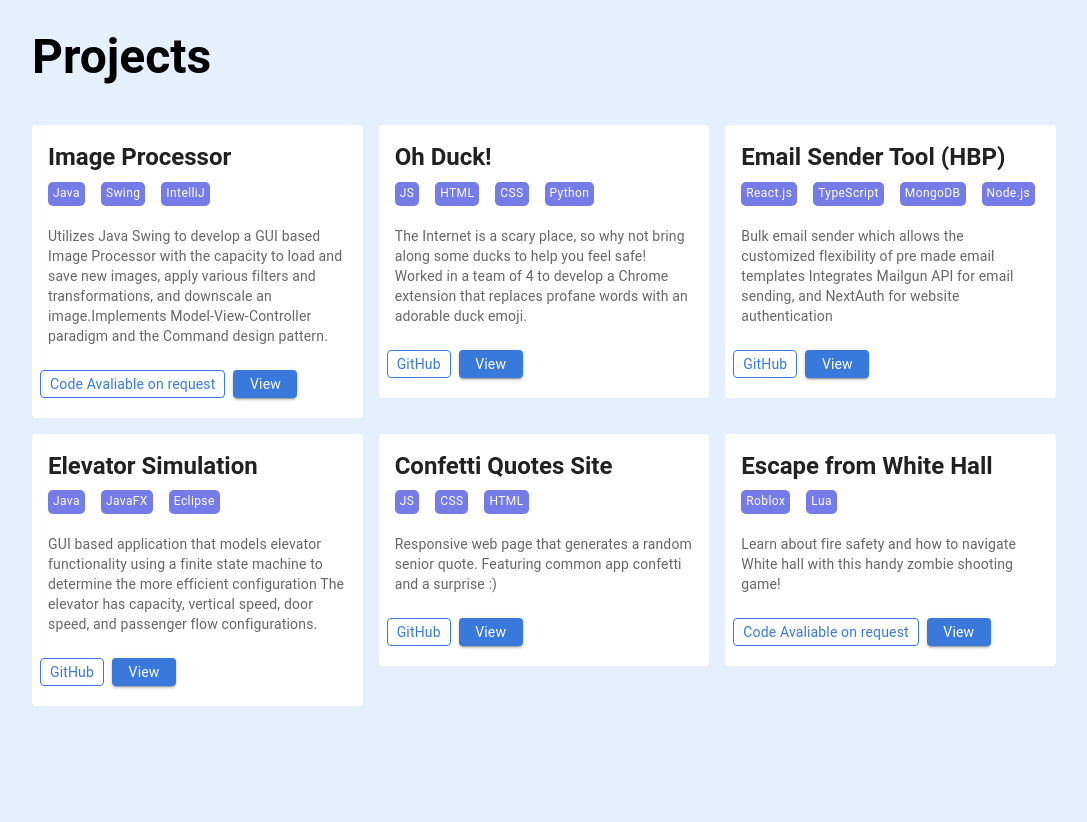
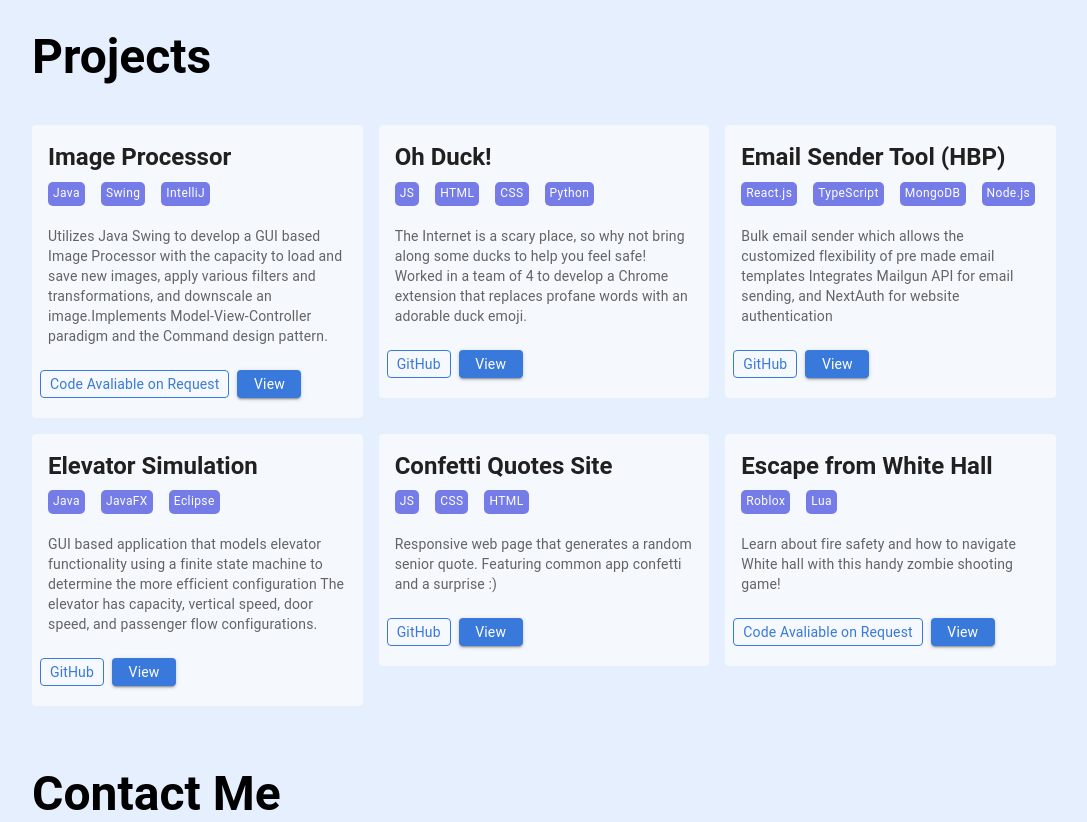
Before and after one commit to karynayen/karyna-portfolio, a React (Create React App) app: page / in a window 1280 px wide. Shown: the part 740-1562 px from the top of the page, without its empty margins (96-1183 px from the left). Before the commit the page ends 1446 px from the top, so only its background shows below. Built offline with nearby package versions, Linux system fonts and the light colour scheme.

Commit message:
fix styles

```diff
--- a/src/App.js
+++ b/src/App.js
@@ -1,5 +1,5 @@
 import './App.css';
-import { GlobalStyles, Stack, } from '@mui/material';
+import { GlobalStyles, Stack, Box } from '@mui/material';
 import { CenteredBox, IntroPaper, IntroHeadingTypography, IntroBodyTypography, IntroOutlinedButton } from './styles/app.styles.js';
 import LinkedInIcon from '@mui/icons-material/LinkedIn';
 import GitHubIcon from '@mui/icons-material/GitHub';
@@ -7,12 +7,14 @@ import EmailIcon from '@mui/icons-material/Email';
 import MyToolbar from './components/toolbar/toolbar.js';
 import resume from './resume.pdf';
 import Projects from './components/projects/projects.js';
+import Contact from './components/contact/contact.js';
 
 
 //abstract later
 // make sure everything is formated for phones
 //figure out some cool animations on scrolling!!
 // background can include leaves for hiking vibes
+//- Make the first part fill up the entire page and then add a cool arrow animation under it lol
 function App() {
   const backgroundColor = '#E6EFFE';
   const buttonColor = '#3979DB';
@@ -42,7 +44,7 @@ function App() {
             <br></br>
           </IntroHeadingTypography>
           <Stack spacing={2} direction="row">
-            {/* how to add functionality to the buttons */}
+            {/* MAKE THIS BUTTON SCROLL TO AN ELEMENT*/}
             <IntroOutlinedButton variant="outlined">Projects</IntroOutlinedButton>
             <IntroOutlinedButton onClick={onDownload} variant="outlined">
               Resume
@@ -51,7 +53,7 @@ function App() {
           </Stack>
 
           <IntroBodyTypography variant="body1">
-            I am a second-year computer science student at Northeastern University,
+            I am a second-year computer science major at Northeastern University,
             interested in pursuing software developement.
             <br></br>
             <br></br>
@@ -106,6 +108,11 @@ function App() {
       {/* ADD THIS BACK !!*/}
       <Projects ></Projects>
 
+      <br></br>
+      <br></br>
+      <br></br>
+      <Contact></Contact>
+
 
     </>
   );
--- /dev/null
+++ b/src/components/contact/contact.js
@@ -0,0 +1,28 @@
+import { Card, Stack } from '@mui/material';
+import CardActions from '@mui/material/CardActions';
+import CardContent from '@mui/material/CardContent';
+import CardMedia from '@mui/material/CardMedia';
+import Button from '@mui/material/Button';
+import Typography from '@mui/material/Typography';
+import { Box, Grid } from '@mui/material';
+import { CenteredBox } from '../../styles/app.styles.js';
+import EmailIcon from '@mui/icons-material/Email';
+
+export default function Contact() {
+    return (
+        <>
+            <CenteredBox>
+                <Box sx={{
+                    width: '80%'
+                }}>
+                    <Typography variant="h3" component="div" sx={{ fontWeight: 'bold', fontFamily: 'Roboto' }}>
+                        Contact Me
+                    </Typography>
+                </Box>
+            </CenteredBox>
+        </>
+    );
+}
+
+// CONTACT FORMS
+// ABSTRACT THIS LOL
--- a/src/components/projects/projects.css.js
+++ b/src/components/projects/projects.css.js
@@ -4,7 +4,10 @@ import Card from '@mui/material/Card';
 const ProjectCard = styled(Card)({
     maxWidth: 345,
     border: "none",
-    boxShadow: "none"
+    boxShadow: "none",
+    //backgroundColor: "white",
+    backgroundColor: "#f5f8fc"
+    // ABSTRACT COLORS LATER< THIS IS AN OFF WHITE
 
 })
 
--- a/src/components/projects/projects.js
+++ b/src/components/projects/projects.js
@@ -158,10 +158,10 @@ function GitHubButton({ project }) {
     } else {
         return (
             <>
-                <Button variant="outlined" size="small" sx={{ textTransform: 'none', borderColor: '#3979DB', color: '#3979DB' }}
-                    onClick={() => window.open(project.buttonLink, "_blank")}>
+                <Button variant="outlined" size="small" sx={{ textTransform: 'none', borderColor: '#3979DB', color: '#3979DB' }}>
+                    {/* onClick={() => window.open(project.buttonLink, "_blank")} */}
                     <Typography variant="body2">
-                        Code Avaliable on request
+                        Code Avaliable on Request
                     </Typography>
                 </Button>
             </>
```
Also changed, not shown: src/components/contact/contact.css.js (added).
